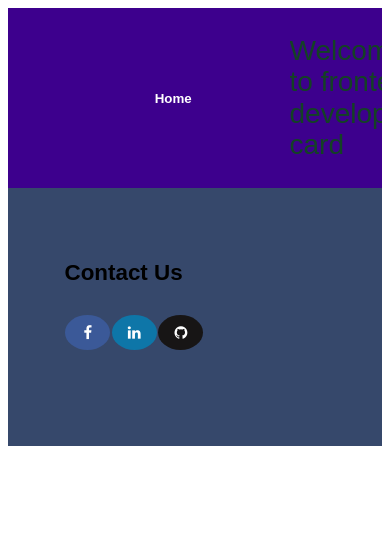
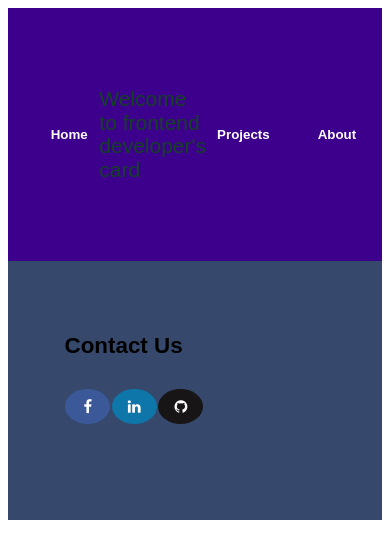
Before and after one commit to Jakubk12/Wizytowka1, a Vue app: page / in a window 390 px wide. Shown: the top 558 px of the page. Built offline with nearby package versions, Linux system fonts and the light colour scheme.

Commit message:
added 'this.$el' instead of document, modified styles for resposivity, and other...

```diff
--- a/src/components/layout/TheHeader.vue
+++ b/src/components/layout/TheHeader.vue
@@ -1,6 +1,5 @@
 <template>
 <div class="main">
-
     <nav>
      <h1> <router-link to="/routercomponents"><button class="inner">Home</button></router-link></h1>
      <p class="animated">Welcome to frontend developer's card</p>
@@ -15,7 +14,6 @@
 
 <style scoped lang="scss">
 .main {
-   float: center;
         margin-right: 0;
         height: 5%;
         width: 100%;
@@ -27,6 +25,12 @@
   padding-bottom: 0;
   .animated {
     animation: grow-animation 8s linear infinite, color-change 8s infinite;
+      list-style: none;
+  margin: 0;
+  padding: 0;
+  display: flex;
+  justify-content: center;
+  align-items: center;
 
   }
   @keyframes grow-animation {
@@ -53,20 +57,12 @@
   justify-content: space-between;
   align-items: center;
   }
-  .main ul {
-  list-style: none;
-  margin: 0;
-  padding: 0;
-  display: flex;
-  justify-content: center;
-  align-items: center;
-}
+
 
 .inner {
   background-color: #3d008d;
   margin: 0 6.5rem;
   text-decoration: none;
-  display: inline-block;
   padding: 0.75rem 1.5rem;
   color: White;
   font-weight: 900;
@@ -94,12 +90,23 @@
 
 }
 
-        @media all and (max-width:900px) {
-        .main ul {  display: inline-block;       }
+        @media all and (max-width:1000px) {
+        .main {  display: flex;
+        height: 30vh;
+        justify-content: space-around;    }
+        .animated {
+          scale: 0.75;
+          animation: grow-animation 8s linear infinite, color-change 8s infinite;
+
+
+        }
+        .inner {
+          margin: 0 auto;
+        }
         }
          @media all and (max-width:600px) {
-        .main ul {
-          margin-left: -50%;
+        .inner {
+
         }
         }
 h1 {
--- a/src/pages/routercomponents/ComponentHome.vue
+++ b/src/pages/routercomponents/ComponentHome.vue
@@ -11,7 +11,7 @@
 
 <div class="last">
 
-<slider-left-button @click="leftSlide"></slider-left-button>
+<slider-left-button v-model="Change" @click="leftSlide"></slider-left-button>
     <slider-right-button @click="rightSlide"></slider-right-button>
     </div>
     </div>
@@ -126,12 +126,12 @@ data(){
 methods: {
 leftSlide(){
     this.Change += 90;
-    document.querySelector('.slider').style.transform = `perspective(800px) rotateX(90deg) rotate(${this.Change}deg)  translateZ(-150px)`;
+    this.$el.querySelector('.slider').style.transform = `perspective(800px) rotateX(90deg) rotate(${this.Change}deg)  translateZ(-150px)`;
 
 },
  rightSlide() {
       this.Change -= 90;
-      document.querySelector(
+       this.$el.querySelector(
         ".slider"
       ).style.transform = `perspective(800px) rotateX(90deg) rotate(${this.Change}deg)  translateZ(-150px)`;
     },
--- a/src/pages/routercomponents/ComponentProjects.vue
+++ b/src/pages/routercomponents/ComponentProjects.vue
@@ -1,6 +1,6 @@
 <template>
  <div class="container">
-      <projects-resources v-for="Element in storedElements" :key="Element.id" :title="Element.title" :description="Element.description" :img="Element.img">  </projects-resources>
+      <projects-resources v-for="Element in storedElements" :key="Element.id" :title="Element.title" :description="Element.description" :img="Element.img"></projects-resources>
       </div>
 
 </template>
```
Also changed, not shown: src/pages/routercomponents/ComponentResources/img/1proj.png (added).
